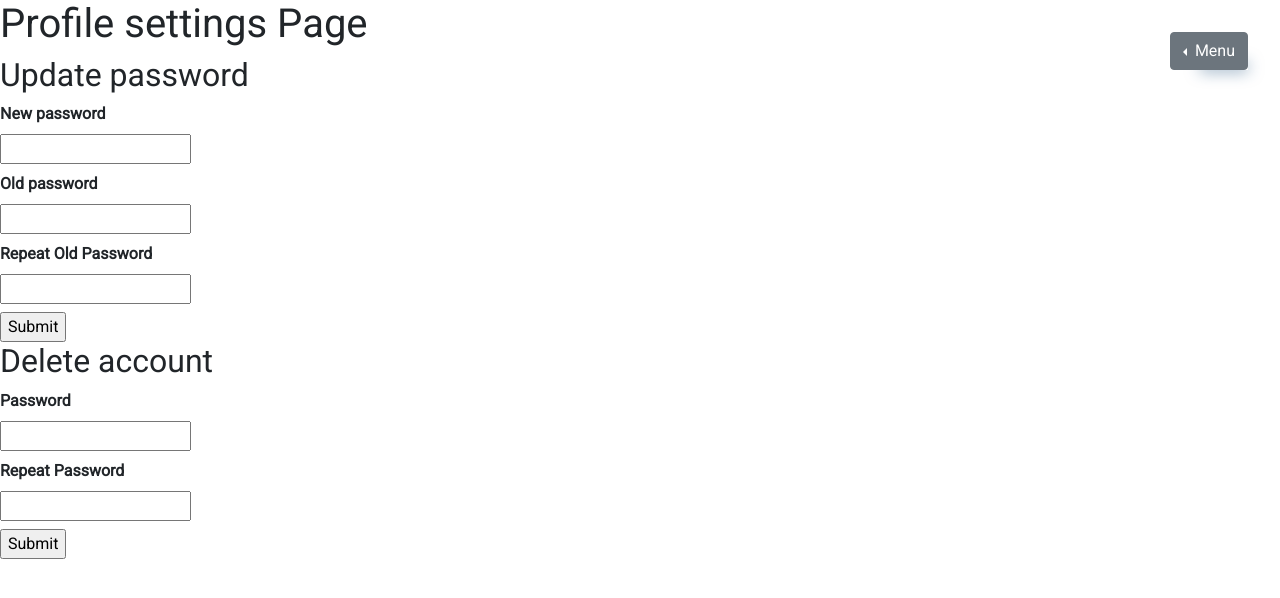
After one commit to shrutipanchal7699/CMPE131, a Flask app: page /profile in a window 1280 px wide. The commit adds this page. Shown: the top 598 px of the page. Run offline with Flask 2, Linux system fonts and the light colour scheme; a user stored in the database is signed in; some libraries are stand-ins or nearby versions.

Commit message:
Update and Delete user implemented

```diff
--- a/app/forms.py
+++ b/app/forms.py
@@ -68,6 +68,31 @@ class RegisterForm(FlaskForm):
             EqualTo('confirm', message='Passwords must match')])
 
     confirm  = PasswordField('Repeat Password')
+
+class UpdatePasswordForm(FlaskForm):
+    new_password = PasswordField(
+        'New password',
+        validators=[
+            InputRequired(),
+            Length(min=8, max=80)])
+    password = PasswordField(
+        'Old password',
+        validators=[
+            InputRequired(),
+            EqualTo('confirm', message='Passwords must match')])
+
+    confirm  = PasswordField('Repeat Old Password')
+
+
+class DeleteAccountForm(FlaskForm):
+    password = PasswordField(
+        'Password',
+        validators=[
+            InputRequired(),
+            EqualTo('confirm', message='Passwords must match')])
+
+    confirm  = PasswordField('Repeat Password')
+
 
 class QueryForm(FlaskForm):
     check_in_date = DateField('Check In Date')
--- a/app/routes.py
+++ b/app/routes.py
@@ -4,7 +4,7 @@ from flask import make_response, render_template, session, request, redirect, ur
 from flask_login import login_user, current_user, logout_user, login_required
 
 from app import login_manager
-from app.forms import LoginForm, RegisterForm, QueryForm, MakeReservationForm
+from app.forms import LoginForm, RegisterForm, QueryForm, MakeReservationForm, UpdatePasswordForm, DeleteAccountForm
 from app.models import User, Room, Reservation
 from app.helpers import cast_date
 
@@ -58,13 +58,42 @@ def configure_routes(app):
                     flash(str(error), 'register_' + field.name)
         return redirect(url_for('auth_page', form='register'))
 
+    @app.route('/profile')
+    @login_required
+    def profile_page():
+        update_pw_form = UpdatePasswordForm()
+        delete_form = DeleteAccountForm()
+
+        return render_template('profile.html', update_pw_form=update_pw_form, delete_form=delete_form)
+
+    @app.route('/profile/update', methods=['POST'])
+    @login_required
+    def update_password():
+        f = UpdatePasswordForm(data=request.form)
+        if f.validate():
+            current_user.update_password(
+                new_password=f.new_password.data,
+                old_password=f.password.data
+            )
+        return redirect(url_for('profile_page'))
+
+    @app.route('/profile/delete', methods=['POST'])
+    @login_required
+    def delete_account():
+        f = DeleteAccountForm(data=request.form)
+        if f.validate():
+            current_user.delete_account(password=f.password.data)
+            logout_user()
+            return redirect(url_for('auth_page'))
+
+        return redirect(url_for('profile_page'))
+
     #User logout
     @app.route('/logout')
     def logout():
         if current_user.is_authenticated:
             logout_user()
         return redirect(url_for('auth_page'))
-
 
     #displays list of rooms to the user
     @app.route('/rooms')
@@ -89,7 +118,7 @@ def configure_routes(app):
             session['num_occupants'] = cleaned_data['num_occupants']
             return render_template('roomSearchResults.html', rooms=rooms)
         else:
-            print(f.errors.items())
+            pass
         return "Hello"
 
     # displays the details of different rooms
--- a/app/templates/base.html
+++ b/app/templates/base.html
@@ -39,6 +39,7 @@
             {% block dropdown %}
             {% if current_user.is_authenticated %}
             <a class="dropdown-item" href="{{ url_for('logout') }}">Log out</a>
+            <a class="dropdown-item" href="{{ url_for('profile') }}">My profile</a>
             {% else %}
             <a class="dropdown-item" href="{{ url_for('auth_page') }}">Login or Register</a>
             {% endif %}
--- /dev/null
+++ b/app/templates/profile.html
@@ -0,0 +1,25 @@
+{%extends 'base.html'%}
+
+{% block body %}
+{% from "_formhelpers.html" import render_field %}
+
+<h1>Profile settings Page</h1>
+
+<h2>Update password</h2>
+<form action="{{ url_for('update_password') }}" method="POST">
+    {{ update_pw_form.hidden_tag() }}
+    {{render_field(update_pw_form.new_password)}}
+    {{render_field(update_pw_form.password)}}
+    {{render_field(update_pw_form.confirm)}}
+    <input type="submit" value="Submit" />
+</form>
+
+<h2>Delete account</h2>
+<form action="{{ url_for('delete_account') }}", method="POST">
+    {{ delete_form.hidden_tag() }}
+    {{render_field(delete_form.password)}}
+    {{render_field(delete_form.confirm)}}
+    <input type="submit" value="Submit" />
+</form>
+
+{% endblock %}
--- a/app/templates/viewReservation.html
+++ /dev/null
@@ -1,5 +0,0 @@
-{%extends 'base.html'%}
-
-{% block body %}
-<h1>List of Reservation Page</h1>
-{% endblock %}
```
Also changed, not shown: app/models.py (+18 -7 lines).
